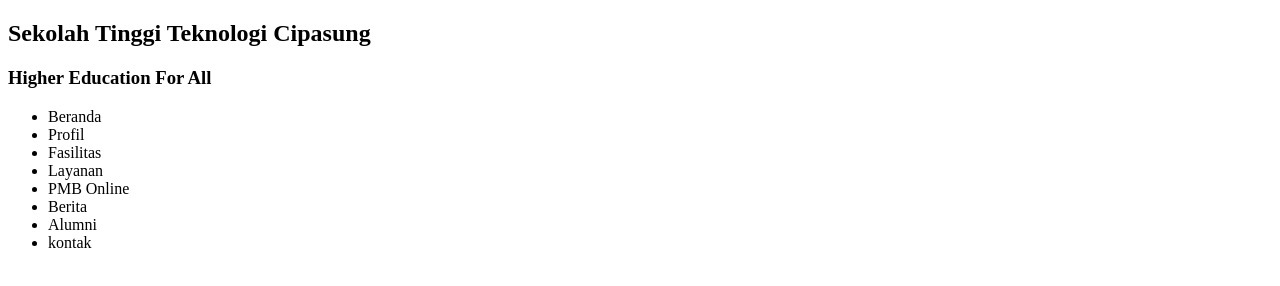
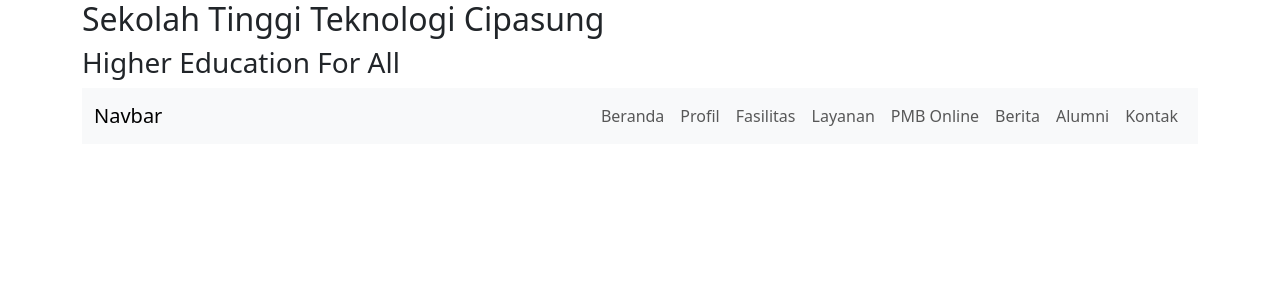
Before and after one commit to ocktaniasalma/KLMPK-4, a plain HTML site: page web_sttc/index.html in a window 1280 px wide. Drawn offline with nearby package versions, Linux system fonts and the light colour scheme.

Commit message:
menambahkan navbar

```diff
--- a/web_sttc/index.html
+++ b/web_sttc/index.html
@@ -1,22 +1,46 @@
 <!DOCTYPE html>
 <html>
     <head>
-	<meta charset="utf-8">
-	<meta name="viewport" content="width=device-width, initial-scale=1">
-	<title>STTC</title>
+        <meta charset="utf-8"/>
+        <meta
+            name="viewport"
+            content="width=device-width, initial-scale=1"
+        />
+        <title>Website STTC</title>
+        <link href="https://cdn.jsdelivr.net/npm/bootstrap@5.3.0-alpha1/dist/css/bootstrap.min.css" rel="stylesheet">
+        <link rel="stylesheet" href="styles.css">
     </head>
-<body>
+    <body class="container">
+        <header class="body">
             <h2>Sekolah Tinggi Teknologi Cipasung</h2>
             <h3>Higher Education For All</h3>
-    <ul>
-        <li>Beranda</li>
-        <li>Profil</li>
-        <li>Fasilitas</li>
-        <li>Layanan</li>
-        <li>PMB Online</li>
-        <li>Berita</li>
-        <li>Alumni</li>
-        <li>kontak</li>
+            <nav class="navbar navbar-expand-lg bg-body-tertiary">
+                <div class="container-fluid">
+                    <span class="navbar-brand mb-0 h1">Navbar</span>
+
+                    <!-- Toggle button for mobile view -->
+                    <button class="navbar-toggler" type="button" data-bs-toggle="collapse" data-bs-target="#navbarNav" aria-controls="navbarNav" aria-expanded="false" aria-label="Toggle navigation">
+                        <span class="navbar-toggler-icon"></span>
+                    </button>
+
+                    <!-- Navigation menu -->
+                    <div class="collapse navbar-collapse" id="navbarNav">
+                        <ul class="navbar-nav ms-auto">
+                            <li class="nav-item"><a class="nav-link" href="#">Beranda</a></li>
+                            <li class="nav-item"><a class="nav-link" href="#">Profil</a></li>
+                            <li class="nav-item"><a class="nav-link" href="#">Fasilitas</a></li>
+                            <li class="nav-item"><a class="nav-link" href="#">Layanan</a></li>
+                            <li class="nav-item"><a class="nav-link" href="#">PMB Online</a></li>
+                            <li class="nav-item"><a class="nav-link" href="#">Berita</a></li>
+                            <li class="nav-item"><a class="nav-link" href="#">Alumni</a></li>
+                            <li class="nav-item"><a class="nav-link" href="#">Kontak</a></li>
                         </ul>
+                    </div>
+                </div>
+            </nav>
+        </header>
+        <script src="https://code.jquery.com/jquery-3.5.1.min.js"></script>
+        <script src="https://stackpath.bootstrapcdn.com/bootstrap/4.5.2/js/bootstrap.min.js"></script>
+        <script src="script.js"></script>
     </body>
 </html>
--- a/web_sttc/style.css
+++ b/web_sttc/style.css
@@ -0,0 +1,29 @@
+
+.container {
+    background-color: #f0f8ff;
+    padding: 20px;
+}
+/* Custom styling untuk navbar */
+.navbar {
+    background-color: #f8f9fa; /* Warna background abu-abu terang */
+    padding: 10px 20px;
+}
+
+.navbar-brand {
+    font-weight: bold;
+    color: #007bff;
+}
+
+.nav-link {
+    color: #343a40; /* Warna abu gelap */
+    margin-right: 15px; /* Jarak antar menu */
+    transition: color 0.3s ease; /* Smooth transition saat hover */
+}
+
+.nav-link:hover {
+    color: #007bff; /* Warna biru saat dihover */
+}
+
+.nav-item {
+    list-style: none; /* Hapus bullet point */
+}
```
Lines whose indentation alone changed are shown as unchanged.
